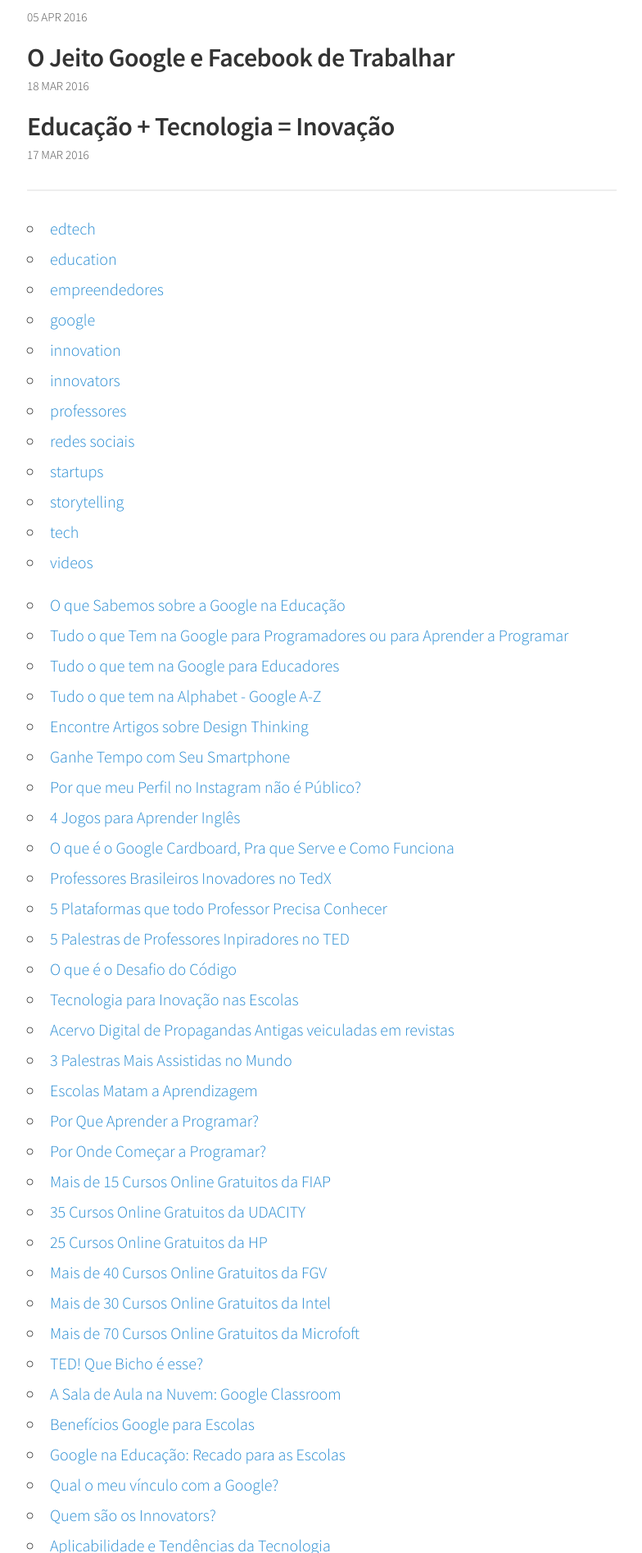
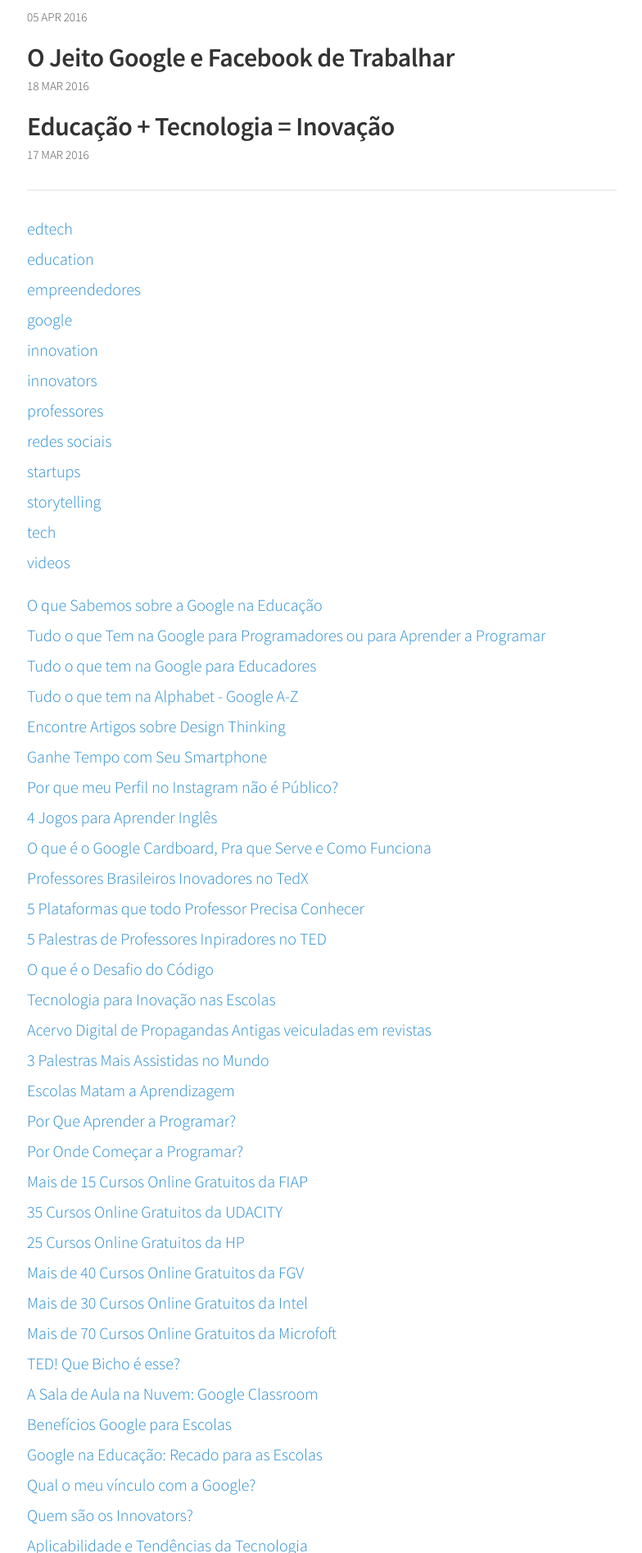
Before and after one commit to snvas/snvas.github.io, a Jekyll site: the page built from index.html, in a window 1280 px wide. Shown: the part 4506-6400 px from the top of the page at 82% size, without its empty margins (247-1031 px from the left). Built offline with Jekyll 4.4.1, drawn with Linux system fonts in a browser that asks for light colours; nearby versions of some CDN libraries.

Commit message:
style list none

```diff
--- a/_sass/_base.scss
+++ b/_sass/_base.scss
@@ -84,7 +84,7 @@
 }
 
 ul {
-  list-style: inside circle;
+  list-style: none;
   padding-left: 0;
 
   li {
```
